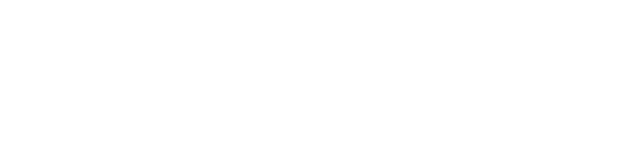
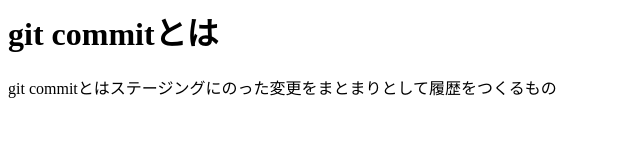
Before and after one commit to HaruoShiotani/html, a plain HTML site: page index.html in a window 1280 px wide. Shown: the whole page, without its empty margins (0-640 px from the left). Drawn offline with Linux system fonts and the light colour scheme.

Commit message:
git commitの説明をindex.htmkに追加

```diff
--- a/index.html
+++ b/index.html
@@ -3,6 +3,8 @@
     <meta name="discription" content="gitの勉強">
     <title>udemy git hub</title>
     <body>
+        <h1>git commitとは</h1>
+        <p>git commitとはステージングにのった変更をまとまりとして履歴をつくるもの</p>
         <script type="text/javascript" src="./app.js"></script>
     </body>
 </html>
```
